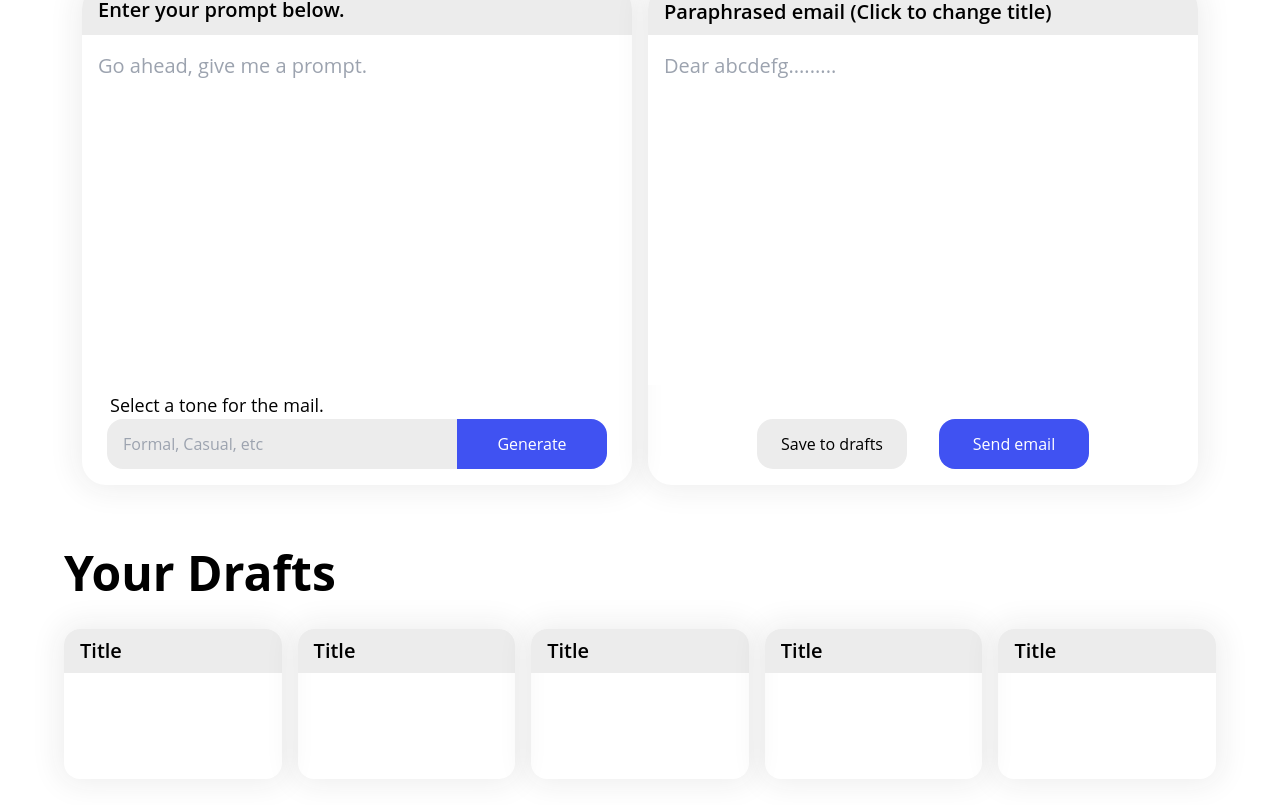
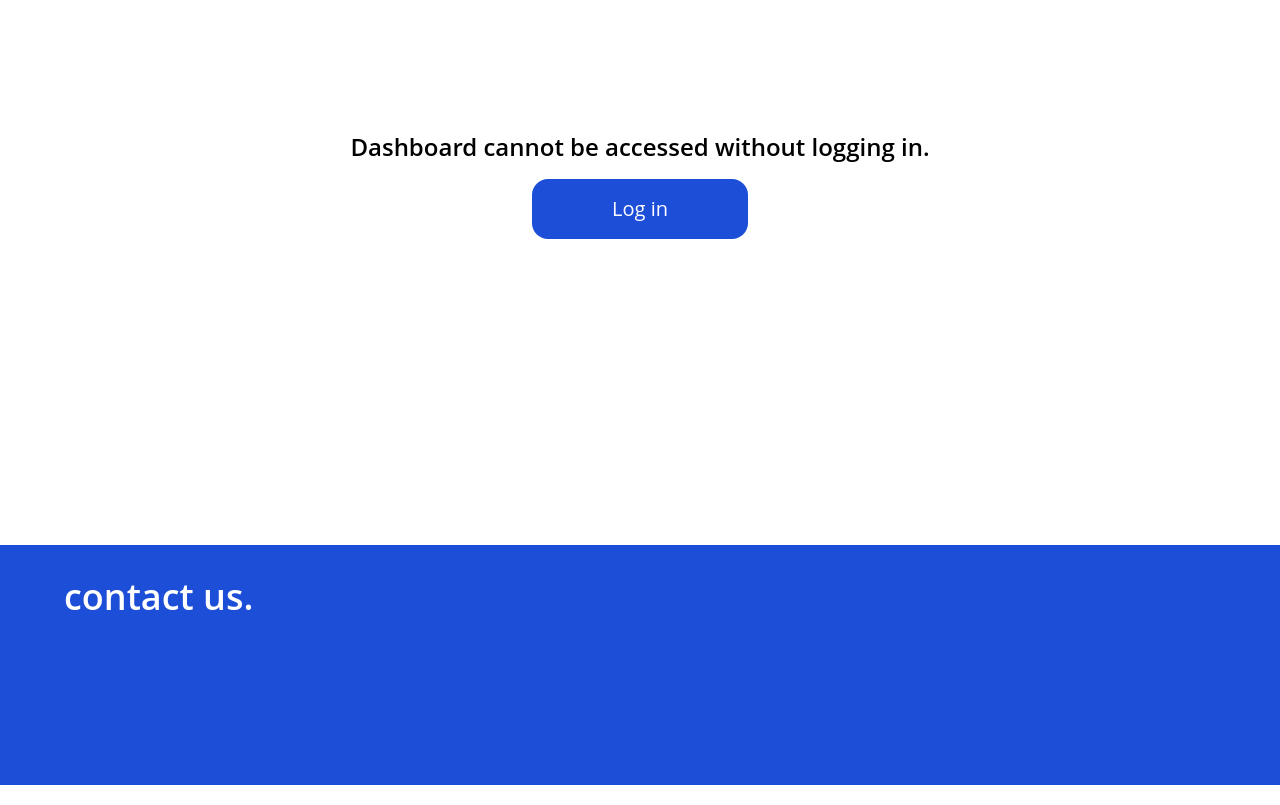
Before and after one commit to Ronit26x/MailFlowFrontend, a Next.js app: page /pages/Dashboard in a window 1280 px wide. Shown: the part 255-1060 px from the top of the page. Built offline with nearby package versions, Linux system fonts and the light colour scheme.

Commit message:
minor changes

```diff
--- a/package.json
+++ b/package.json
@@ -20,6 +20,7 @@
     "postcss": "8.4.24",
     "react": "18.2.0",
     "react-dom": "18.2.0",
+    "react-scroll": "^1.8.9",
     "tailwindcss": "3.3.2"
   },
   "devDependencies": {
--- a/src/app/components/Navbar/Navbar.js
+++ b/src/app/components/Navbar/Navbar.js
@@ -3,6 +3,7 @@
 import Link from "next/link";
 import Cookies from "js-cookie";
 import { useEffect, useState } from "react";
+import { Link as ScrollLink } from 'react-scroll';
 
 import './Navbar.css'
 
@@ -23,14 +24,16 @@ export default function Navbar(){
         }, 1000)
     }, [])
 
-    // const accountButton = document.querySelector('.accountButton');
-    // const miniAccountSettings = document.querySelector('.miniAccountSettings')
-    // accountButton.addEventListener('click', ()=>{
-    //     miniAccountSettings.classList.add('miniAccountSettings-active');
-    // })
-
+    useEffect(()=>{
+        const accountButton = document.querySelector('.accountButton');
+        const accountMenu = document.querySelector('.accountMenu');
+        accountButton.addEventListener('click', ()=>{
+            accountMenu.classList.toggle('accountMenu-active')
+            accountButton.classList.toggle('accountButton-active')
+        })
+    }, [])
     return(
-        <div className="h-[10vh] fixed top-0 left-0 flex items-center justify-between w-full px-16 border-b border-gray-500 z-10 bg-white">
+        <div className="h-[10vh] fixed top-0 left-0 flex items-center justify-between w-full px-16 border-b border-[] z-10 bg-white">
             <Link href="/" className=" text-3xl font-semibold">mailflow.<span className="text-blue-700">ai</span></Link>
 
             {
@@ -44,13 +47,22 @@ export default function Navbar(){
             {
                 loggedIn &&
                 <ul className="flex items-center gap-6">
-                    <li className="text-xl cursor-pointer" >Paraphraser</li>
-                    <li className="text-xl cursor-pointer" >Drafts</li>
+                    <Link href="/pages/Dashboard" className="text-xl cursor-pointer">Dashboard</Link>
+                    {/* <ScrollLink to="paraphraserSection" smooth={true} duration={400}>
+                        <div>
+                            <Link href="/pages/Dashboard" className="text-xl cursor-pointer" >Paraphraser</Link>
+                        </div>
+                    </ScrollLink>
+                    <ScrollLink to="draftsSection" smooth={true} duration={400}>
+                        <div>
+                            <Link href="/pages/Dashboard" className="text-xl cursor-pointer" >Drafts</Link>
+                        </div>
+                    </ScrollLink> */}
                     <div className="relative">
-                        <li className="accountButton cursor-pointer text-xl rounded-full bg-blue-700 px-8 py-3 text-white">Account</li>
-                        <div className="miniAccountSettings">
-                            <p>Open Account</p>
-                            <p>Logout</p>
+                        <p className="accountButton ">Account</p>
+                        <div className="accountMenu">
+                            <p className=" py-2 cursor-pointer hover:text-blue-700">Open Account</p>
+                            <p className=" py-2 cursor-pointer hover:text-blue-700">Logout</p>
                         </div>
                     </div>
 
--- a/src/app/page.js
+++ b/src/app/page.js
@@ -19,8 +19,6 @@ export default function Home() {
         <div className='w-[100%]'>
           <h1 className="text-7xl font-bold">mailflow.<span className="text-blue-700">ai</span></h1>
           <p className='mt-8 text-xl'>Consequat et qui magna aliqua consectetur. Occaecat ullamco incididunt dolor nostrud reprehenderit in ex deserunt exercitation enim veniam veniam. Cillum et amet ullamco dolor nostrud consectetur nostrud dolor elit. Quis veniam proident est reprehenderit quis. Sit ut in qui eu ea exercitation consectetur magna ullamco proident magna laboris eu et.</p>
-
-          <Link href="./pages/Dashboard">See your Dashboard</Link>
           <br/>
           <Link href="./pages/Account">See your Account</Link>
         </div>
--- /dev/null
+++ b/src/app/pages/Dashboard/components/Drafts/Drafts.css
@@ -0,0 +1,3 @@
+.draftPreviewShadow{
+    box-shadow: 0px 0px 30px 5px rgba(37, 37, 37, 0.03);
+}
--- a/src/app/pages/Dashboard/components/Drafts/Drafts.js
+++ b/src/app/pages/Dashboard/components/Drafts/Drafts.js
@@ -1,36 +1,39 @@
+import './Drafts.css'
+
 export default function Drafts(){
 
     const drafts = [
         {
             title: "title1",
-            date: new Date(),
+            creationDate: new Date().getFullYear(),
         },
         {
             title: "title2",
-            date: new Date(),
+            creationDate: new Date().getFullYear(),
         },
         {
             title: "title3",
-            date: new Date(),
+            creationDate: new Date().getFullYear(),
         },
         {
             title: "title4",
-            date: new Date(),
+            creationDate: new Date().getFullYear(),
         },
         {
             title: "title5",
-            date: new Date(),
+            creationDate: new Date().getFullYear(),
         },
     ]
 
     return(
         <>
-            <div className='grid grid-flow-col col-span-5 gap-4 pt-8'>
+            <div className='grid grid-flow-row row-span-5 w-[350px] gap-8 pt-8'>
                 {
                     drafts.map(draft => {
                         return(
-                            <div key={draft.title} className='containerShadow rounded-2xl h-[150px] '>
-                                <h1 className="px-4 py-2 overflow-hidden text-xl font-semibold bg-[#ececec] rounded-t-2xl">Title</h1>
+                            <div key={draft.title} className='draftPreviewShadow rounded-2xl flex items-center justify-between cursor-pointer bg-[#ececec] h-[50px] px-4'>
+                                <h1 className=" text-xl font-semibold">{draft.title}</h1>
+                                <p>{draft.creationDate}</p>
                             </div>
                         )
                     })
--- a/src/app/pages/Dashboard/dashboard.css
+++ b/src/app/pages/Dashboard/dashboard.css
@@ -12,6 +12,13 @@
     position: absolute;
     top: 16px;
     left:16px;
+}
+
+.moodSelector{
+    width: 90%;
+    display: flex;
+    justify-content: center;
+    margin: auto;
 }
 
 .moodSelector textarea{
--- a/src/app/pages/Dashboard/page.js
+++ b/src/app/pages/Dashboard/page.js
@@ -8,6 +8,8 @@ import DraftsAnimation from "./assets/animation_lk30q3yq.json"
 import Drafts from './components/Drafts/Drafts';
 
 import { useState, useEffect } from 'react';
+import Cookies from 'js-cookie';
+import Link from 'next/link';
 
 const axios = require('axios');
 
@@ -19,20 +21,24 @@ export default function Dashboard(){
         set_document(document)
     }, [])
 
+    const [loggedIn, setLoggedIn] = useState('false')
+    useEffect(()=>{
+        setInterval(()=>{
+            const isLoggedIn = Cookies.get('isLoggedIn');
+            setLoggedIn(isLoggedIn)
+        }, 1000)
+    }, [])
+
     const form = document.querySelector('.promptForm');
     const finalEmail = document.querySelector('.paraphrasedEmail')
-
     const promptGenerateHandler = (event) =>{
         event.preventDefault();
         const formData = new FormData(form);
         const promptData = Object.fromEntries(formData);
-
-        console.log(promptData)
-
         axios.post('http://localhost:4000/genemail', promptData, {
                 headers: {
                   'x-api-key': "54321a"
-                }
+               }
         })
         .then(response => {
             finalEmail.innerHTML = response.data;
@@ -50,7 +56,7 @@ export default function Dashboard(){
             const value = `; ${document.cookie}`;
             const parts = value.split(`; ${name}=`);
             if (parts.length === 2) return parts.pop().split(';').shift();
-          };
+        };
 
         console.log(draft);
         const authcookie = getCookieValue('Authorization');
@@ -61,12 +67,14 @@ export default function Dashboard(){
                 }
         })
         .then(response => {
-            console.log(response.status)
+            console.log("save draft triggered")
         })
     }
 
     return(
-        <main className="min-h-[90vh] px-16">
+        <>
+        {
+            loggedIn && <main className="min-h-[90vh] px-16">
             <section className='paraphraserSection' id='paraphraserSection'>
                 <div className="flex items-center justify-center">
                     <p className="text-5xl font-bold">Paraphrase your next email!</p>
@@ -78,15 +86,21 @@ export default function Dashboard(){
                             <p>Enter your prompt below.</p>
                         </div>
                         <textarea name='emailContent' className="paraphraseInput" type="text" placeholder="Go ahead, give me a prompt."></textarea>
-                        <label className="px-7 text-lg">Select a tone for the mail.</label>
-                        <div className="moodSelector flex justify-center">
+                        <label className="px-7 text-lg">Set a tone and word limit for your mail.</label>
+                        <div className="moodSelector">
                             <textarea name='emailContext' className="h-[50px] w-[350px] bg-[#ececec] rounded-s-2xl resize-none" placeholder="Formal, Casual, etc"></textarea>
+                            <select className=' bg-[#ececec] border border-l-gray-400 px-1'>
+                                <option>100 words</option>
+                                <option>200 words</option>
+                                <option>500 words</option>
+                                <option>1000 words</option>
+                            </select>
                             <button className=" rounded-e-2xl bg-[#4052f2] w-[150px] text-white cursor-pointer" type="submit">Generate</button>
                         </div>
                     </form>
                     <form className="containerShadow paraphrasedEmailContainer w-[550px] h-[500px]  rounded-3xl">
-                        <textarea name='EmailTitle' placeholder='Paraphrased email (Click to change title)' className="paraphrasedEmailTitle w-full h-[50px] rounded-t-3xl bg-[#ececec] flex items-center px-4 text-xl font-semibold resize-none"></textarea>
-                        <textarea name='paraphrasedEmail' placeholder='Dear abcdefg.........' className='paraphrasedEmail resize-none h-[350px] w-full'></textarea>
+                        <textarea name='EmailTitle' placeholder='Paraphrased email (Click to change title)' className="paraphrasedEmailTitle w-full h-[50px] rounded-t-3xl bg-[#ececec] flex items-center px-4 text-xl font-semibold resize-none" required></textarea>
+                        <textarea name='paraphrasedEmail' placeholder='Dear abcdefg.........' className='paraphrasedEmail resize-none h-[350px] w-full' required></textarea>
                         <div className='flex gap-8 items-center justify-center pt-7'>
                             <button onClick={draftAdditionHandler} className="h-[50px] w-[150px] bg-[#ececec] rounded-2xl resize-none" type='button'>Save to drafts</button>
                             <button className=" rounded-2xl bg-[#4052f2] h-[50px] w-[150px] text-white cursor-pointer" type="button">Send email</button>
@@ -94,11 +108,22 @@ export default function Dashboard(){
                     </form>
                 </div>
             </section>
-            <section className='draftsSection pt-16' id='draftsSection'>
+            <section className='draftsSection pt-16 min-h-[100vh] pb-8' id='draftsSection'>
                 <h1 className='text-5xl font-bold'>Your Drafts</h1>
-                <Drafts />
-                <Lottie animationData={DraftsAnimation} className=' h-[500px]'></Lottie>
+                <div className='flex items-center justify-between'>
+                    <Drafts />
+                    <Lottie animationData={DraftsAnimation} className=' h-[500px] w-[1000px]'></Lottie>
+                </div>
             </section>
         </main>
+        }
+
+        {
+            !loggedIn && <div className='h-[90vh] flex flex-col items-center justify-center'>
+                <h1 className=' text-2xl font-semibold'>Dashboard cannot be accessed without logging in.</h1>
+                <Link href='/pages/Login' className='bg-blue-700 px-20 py-4 text-xl text-white rounded-2xl mt-4' >Log in</Link>
+            </div>
+        }
+        </>
     );
 }
```
Also changed, not shown: src/app/components/Navbar/Navbar.css (+22 -3 lines), src/app/pages/Login/page.js (+9 -4 lines), 1 other file (tests, documents, lock files or other folders).
